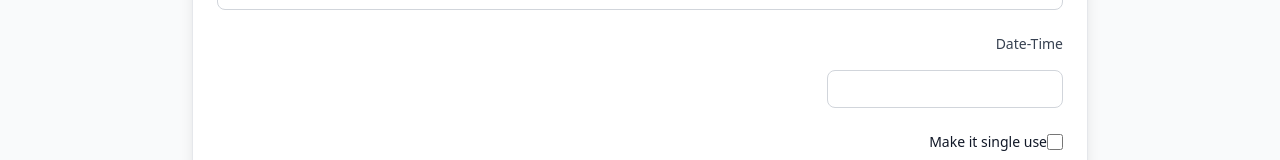
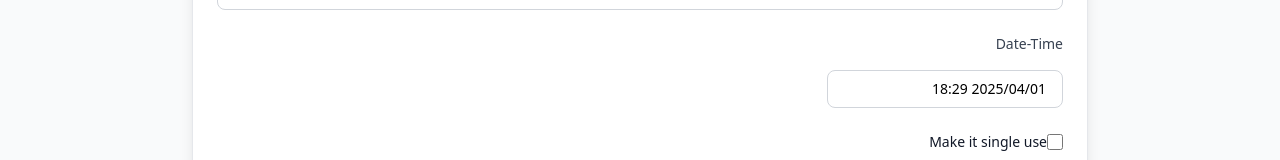
Before and after one commit to arashkyadegar/linkMateApp, a React (Vite) app: page /password-protected-link in a window 1280 px wide. Shown: the part 547-707 px from the top of the page. Built offline with nearby package versions, Linux system fonts and the light colour scheme; sample sign-in values are in the browser's storage.

Commit message:
feat: init datePicker is done

```diff
--- a/src/components/PasswordProtectedLink/PasswordProtectedLinkCreateForm.jsx
+++ b/src/components/PasswordProtectedLink/PasswordProtectedLinkCreateForm.jsx
@@ -10,7 +10,7 @@ const PasswordProtectedLinkCreateForm = () => {
     password: "",
     confirmPassword: "",
     isSingleUse: false,
-    expirationDate: "",
+    expirationDate: new Date(),
     createdAt: null, // Set by PersianDatePicker
   });
   const [errors, setErrors] = useState({}); // Tracks validation errors for each field
@@ -52,7 +52,7 @@ const PasswordProtectedLinkCreateForm = () => {
         visitCount: 0,
         passwordHash: formData.password,
         isSingleUse: formData.isSingleUse,
-        expirationDate: formData.expirationDate,
+        expirationDate: new Date(formData.expirationDate).toISOString(),
         isUsed: false,
       };
       try {
```
